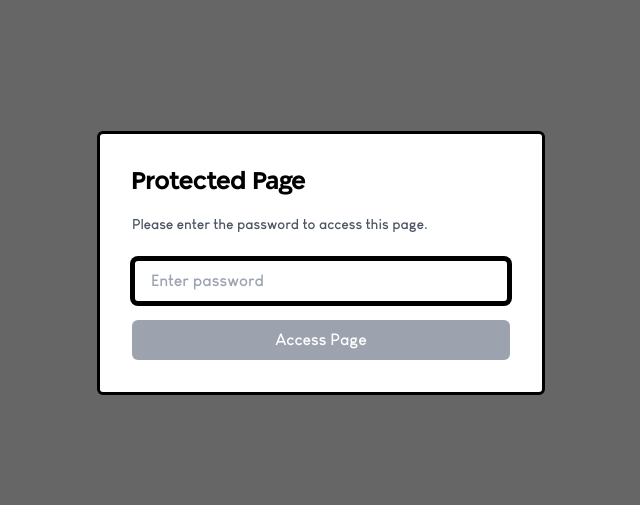
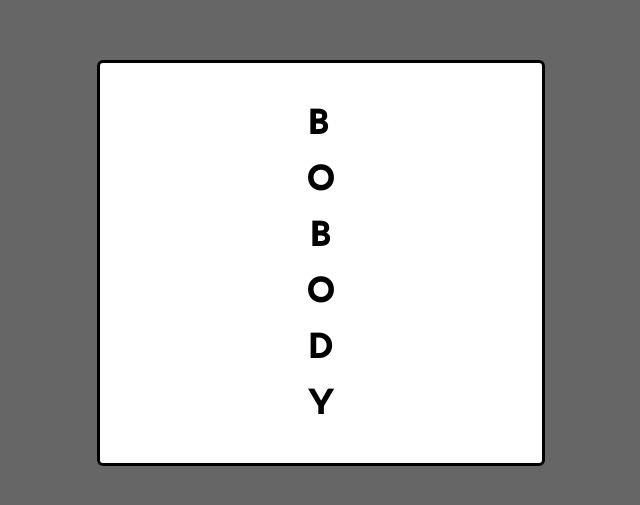
Before and after one commit to gwilson011/developfolio, a Next.js app: page /mine in a window 1280 px wide. Shown: the part 137-642 px from the top of the page, without its empty margins (319-959 px from the left). Built offline with nearby package versions, Linux system fonts and the light colour scheme; a web font is replaced by a local one.

Commit message:
updated password page to include bobody office puzzle

```diff
--- a/src/app/components/PasswordProtection.tsx
+++ b/src/app/components/PasswordProtection.tsx
@@ -1,18 +1,24 @@
 "use client";
-import { useState, useEffect } from "react";
+import { useState, useEffect, useRef, useCallback } from "react";
 import { hasValidSession, saveSession } from "@/utils/session";
-import { AuthValidationResponse } from "@/app/types/auth";
 
 interface PasswordProtectionProps {
   children: React.ReactNode;
 }
 
+const SWIPE_THRESHOLD = 100;
+const BOBODY_LETTERS = ["O", "B", "O", "D", "Y"];
+const BIZNUS_LETTERS = ["I", "Z", "N", "U", "S"];
+
 export default function PasswordProtection({ children }: PasswordProtectionProps) {
   const [isAuthenticated, setIsAuthenticated] = useState(false);
-  const [password, setPassword] = useState("");
-  const [error, setError] = useState("");
   const [isLoading, setIsLoading] = useState(true);
-  const [isSubmitting, setIsSubmitting] = useState(false);
+  const [isDragging, setIsDragging] = useState(false);
+  const [swipeProgress, setSwipeProgress] = useState(0);
+  const [isRevealed, setIsRevealed] = useState(false);
+
+  const startXRef = useRef(0);
+  const bRowRef = useRef<HTMLDivElement>(null);
 
   // Check for existing session on mount
   useEffect(() => {
@@ -21,35 +27,78 @@ export default function PasswordProtection({ children }: PasswordProtectionProps
     setIsLoading(false);
   }, []);
 
-  const handleSubmit = async (e: React.FormEvent) => {
+  const handleDragStart = useCallback((clientX: number) => {
+    setIsDragging(true);
+    startXRef.current = clientX;
+  }, []);
+
+  const handleDragMove = useCallback((clientX: number) => {
+    if (!isDragging) return;
+
+    const deltaX = clientX - startXRef.current;
+    const progress = Math.max(0, Math.min(deltaX, SWIPE_THRESHOLD));
+    setSwipeProgress(progress);
+  }, [isDragging]);
+
+  const handleDragEnd = useCallback(() => {
+    if (!isDragging) return;
+
+    if (swipeProgress >= SWIPE_THRESHOLD) {
+      setIsRevealed(true);
+      setSwipeProgress(SWIPE_THRESHOLD);
+
+      // Brief delay before unlocking to show the revealed word
+      setTimeout(() => {
+        const token = `swipe_${Date.now()}_${Math.random().toString(36).substring(2)}`;
+        saveSession(token);
+        setIsAuthenticated(true);
+      }, 800);
+    } else {
+      setSwipeProgress(0);
+    }
+
+    setIsDragging(false);
+  }, [isDragging, swipeProgress]);
+
+  // Mouse event handlers
+  const handleMouseDown = useCallback((e: React.MouseEvent) => {
     e.preventDefault();
-    setError("");
-    setIsSubmitting(true);
+    handleDragStart(e.clientX);
+  }, [handleDragStart]);
 
-    try {
-      const response = await fetch('/api/auth/validate', {
-        method: 'POST',
-        headers: { 'Content-Type': 'application/json' },
-        body: JSON.stringify({ password })
-      });
+  const handleMouseMove = useCallback((e: MouseEvent) => {
+    handleDragMove(e.clientX);
+  }, [handleDragMove]);
 
-      const data: AuthValidationResponse = await response.json();
+  const handleMouseUp = useCallback(() => {
+    handleDragEnd();
+  }, [handleDragEnd]);
 
-      if (data.ok && data.token) {
-        saveSession(data.token);
-        setIsAuthenticated(true);
-        setPassword("");
-      } else {
-        setError(data.error || 'Invalid password');
-        setPassword("");
-      }
-    } catch (err) {
-      setError('Authentication failed. Please try again.');
-      console.error('[PasswordProtection] Error:', err);
-    } finally {
-      setIsSubmitting(false);
+  // Touch event handlers
+  const handleTouchStart = useCallback((e: React.TouchEvent) => {
+    handleDragStart(e.touches[0].clientX);
+  }, [handleDragStart]);
+
+  const handleTouchMove = useCallback((e: React.TouchEvent) => {
+    handleDragMove(e.touches[0].clientX);
+  }, [handleDragMove]);
+
+  const handleTouchEnd = useCallback(() => {
+    handleDragEnd();
+  }, [handleDragEnd]);
+
+  // Global mouse event listeners for drag tracking
+  useEffect(() => {
+    if (isDragging) {
+      window.addEventListener("mousemove", handleMouseMove);
+      window.addEventListener("mouseup", handleMouseUp);
+
+      return () => {
+        window.removeEventListener("mousemove", handleMouseMove);
+        window.removeEventListener("mouseup", handleMouseUp);
+      };
     }
-  };
+  }, [isDragging, handleMouseMove, handleMouseUp]);
 
   // Loading state
   if (isLoading) {
@@ -60,54 +109,65 @@ export default function PasswordProtection({ children }: PasswordProtectionProps
     );
   }
 
-  // Show password modal if not authenticated
+  // Show swipe lock screen if not authenticated
   if (!isAuthenticated) {
+    const revealProgress = isRevealed ? 1 : swipeProgress / SWIPE_THRESHOLD;
+
     return (
       <div className="fixed inset-0 bg-black/60 flex items-center justify-center z-50">
         <div className="bg-white border-default p-8 rounded-md max-w-md w-full mx-4">
-          <h2 className="font-tango text-2xl mb-4 text-black">Protected Page</h2>
-          <p className="font-louis text-sm text-gray-600 mb-6">
-            Please enter the password to access this page.
-          </p>
+          <div className="flex flex-col items-center select-none">
+            {/* B row - swipeable */}
+            <div
+              ref={bRowRef}
+              onMouseDown={handleMouseDown}
+              onTouchStart={handleTouchStart}
+              onTouchMove={handleTouchMove}
+              onTouchEnd={handleTouchEnd}
+              className="flex items-center justify-center gap-1 py-2"
+              style={{ touchAction: "none" }}
+            >
+              <span className="font-tango text-4xl text-black">
+                B
+              </span>
 
-          <form onSubmit={handleSubmit} className="space-y-4">
-            <div>
-              {/* Hidden username field helps iOS password managers recognize this as a login form */}
-              <input
-                type="text"
-                name="username"
-                id="username"
-                autoComplete="username"
-                style={{ display: 'none' }}
-                tabIndex={-1}
-                aria-hidden="true"
-              />
-              <input
-                type="password"
-                name="password"
-                id="password"
-                autoComplete="current-password"
-                value={password}
-                onChange={(e) => setPassword(e.target.value)}
-                placeholder="Enter password"
-                className="w-full px-4 py-2 border border-black border-[3px] rounded-md font-louis text-black focus:outline-none focus:ring-2 focus:ring-black"
-                disabled={isSubmitting}
-                autoFocus
-              />
+              {/* IZNUS reveal */}
+              <div
+                className="overflow-hidden flex"
+                style={{
+                  width: isRevealed ? "auto" : `${revealProgress * 120}px`,
+                  opacity: revealProgress,
+                  transition: isRevealed ? "all 0.3s ease-out" : "none",
+                }}
+              >
+                {BIZNUS_LETTERS.map((letter, index) => (
+                  <span
+                    key={index}
+                    className="font-tango text-4xl text-black"
+                    style={{
+                      opacity: revealProgress,
+                      transform: `translateX(${(1 - revealProgress) * -10}px)`,
+                      transition: isRevealed ? `all 0.3s ease-out ${index * 0.05}s` : "none",
+                    }}
+                  >
+                    {letter}
+                  </span>
+                ))}
+              </div>
             </div>
 
-            {error && (
-              <p className="text-red-600 font-louis text-sm">{error}</p>
-            )}
-
-            <button
-              type="submit"
-              disabled={isSubmitting || !password}
-              className="w-full bg-black text-white font-louis py-2 px-4 rounded-md hover:bg-gray-800 disabled:bg-gray-400 disabled:cursor-not-allowed transition-colors"
-            >
-              {isSubmitting ? 'Verifying...' : 'Access Page'}
-            </button>
-          </form>
+            {/* Remaining OBODY letters */}
+            {BOBODY_LETTERS.map((letter, index) => (
+              <div
+                key={index}
+                className="flex items-center justify-center py-2"
+              >
+                <span className="font-tango text-4xl text-black">
+                  {letter}
+                </span>
+              </div>
+            ))}
+          </div>
         </div>
       </div>
     );
```
